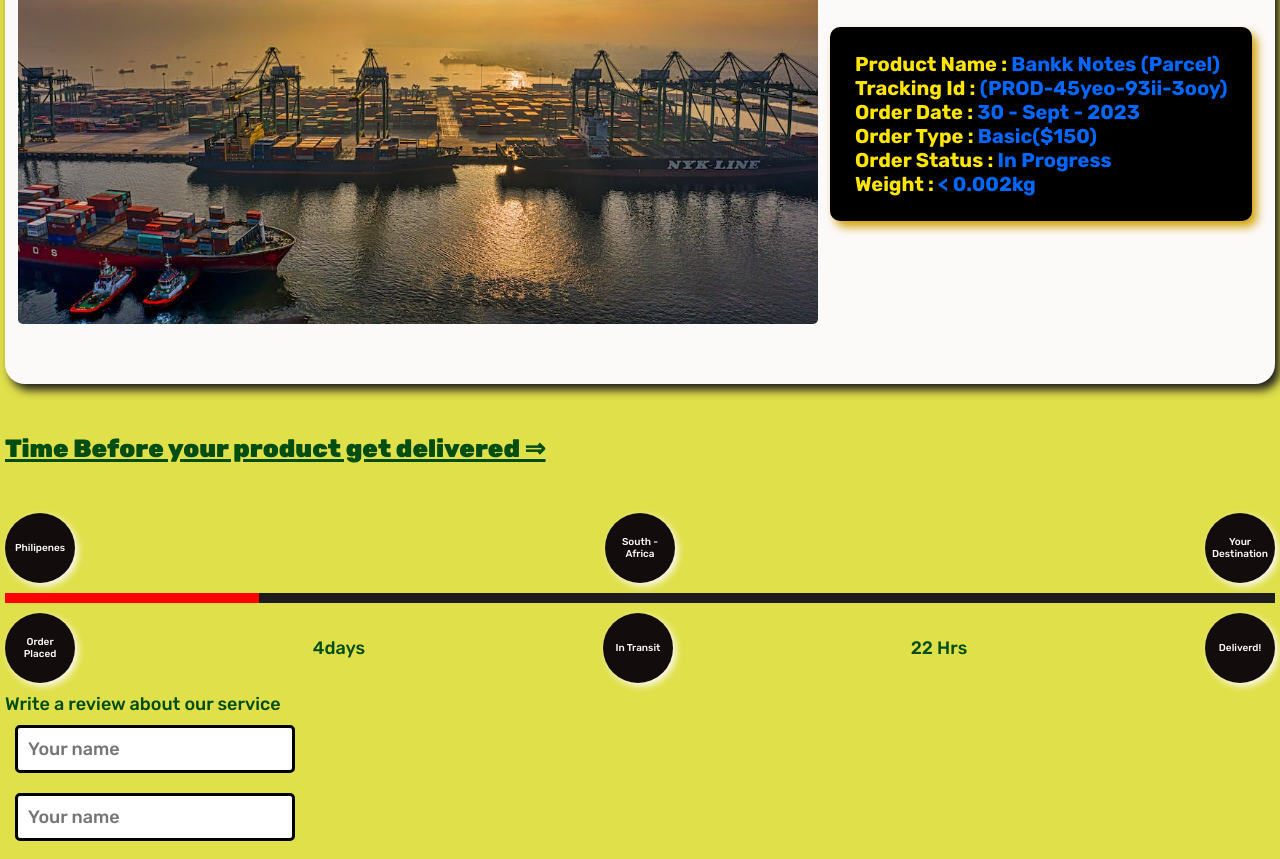
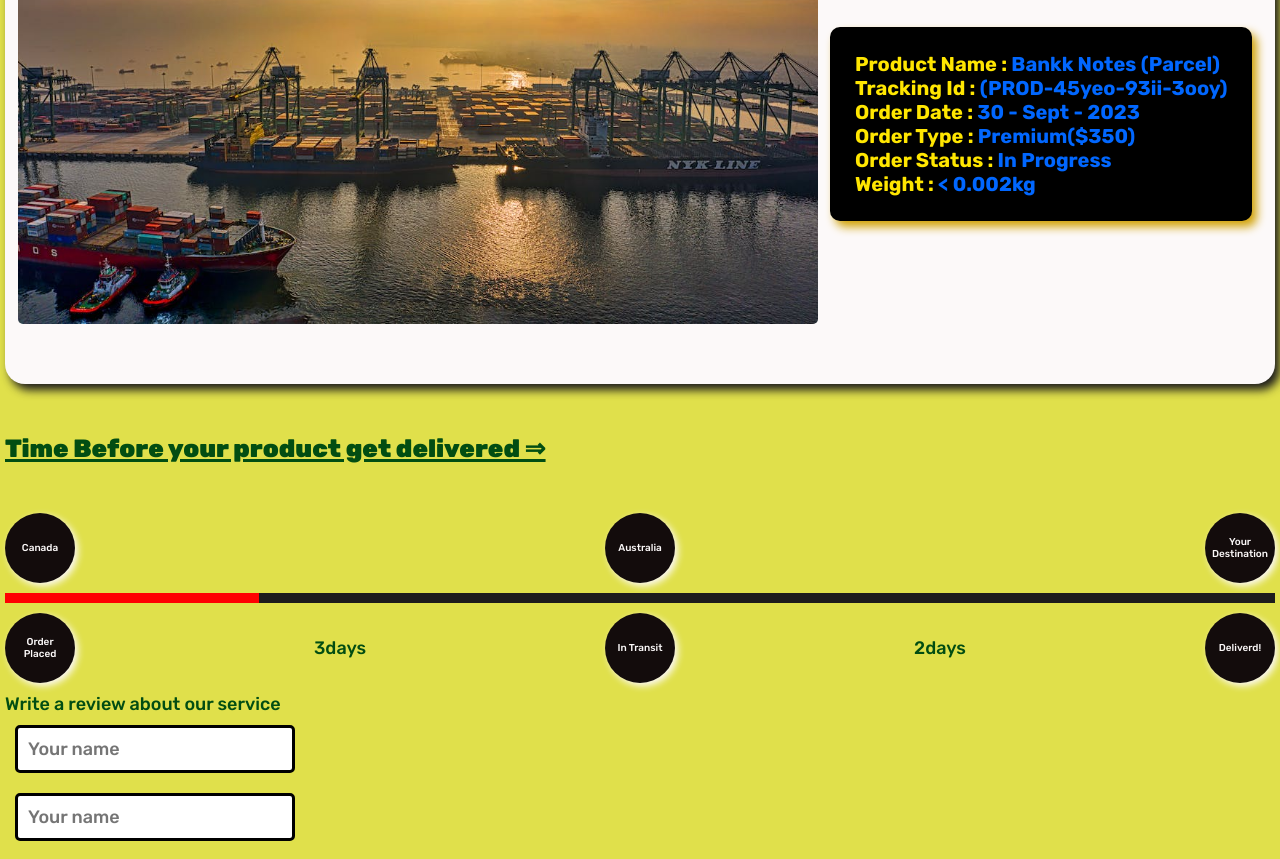
Before and after one commit to isaiahcsolaris/delivery, a plain HTML site: page pages/track.html in a window 1280 px wide. Shown: the part 840-1699 px from the top of the page. Drawn offline with nearby package versions, Linux system fonts and the light colour scheme.

Commit message:
final touch befor publishing

```diff
--- a/pages/track.html
+++ b/pages/track.html
@@ -60,7 +60,7 @@
                 <p><span>Product Name :</span> Bankk Notes (Parcel)</p>
                 <p><span>Tracking Id :</span> (PROD-45yeo-93ii-3ooy)</p>
                 <P><span>Order Date :</span> 30 - Sept - 2023</P>
-                <P><span>Order Type :</span> Basic($150)</P>
+                <P><span>Order Type :</span> Premium($350)</P>
                 <P><span>Order Status :</span> In Progress</P>
                 <P><span>Weight :</span> < 0.002kg</P>
               </div>
@@ -76,8 +76,8 @@
 
           <div class="moving">
             <div class="places">
-              <div>Philipenes</div>
-              <div>South - Africa</div>
+              <div>Canada</div>
+              <div>Australia</div>
               <div>Your Destination</div>
             </div>
 
@@ -85,9 +85,9 @@
 
             <div class="places">
               <div>Order Placed</div>
-              <span>4days</span>
+              <span>3days</span>
               <div>In Transit</div>
-              <span>22 Hrs</span>
+              <span>2days</span>
               <div>Deliverd!</div>
             </div>
 
```
